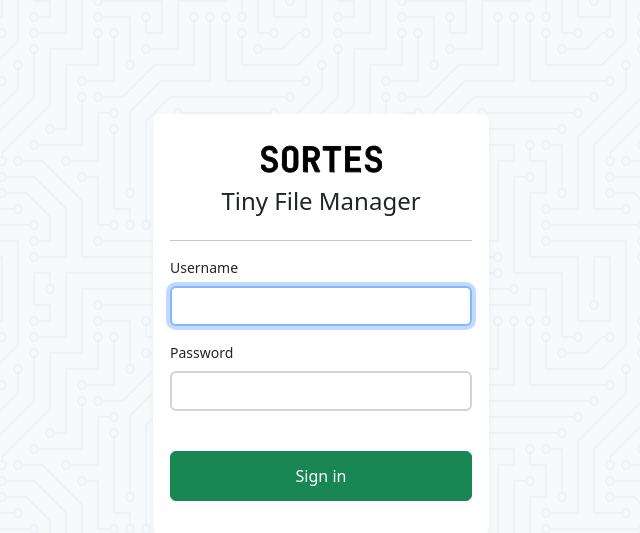
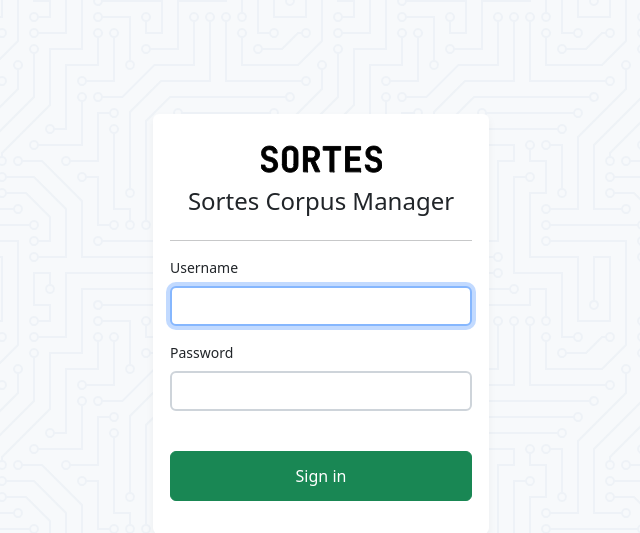
Before and after one commit to hiram-labs/sortes, a PHP site: page / in a window 1280 px wide. Shown: the top 533 px of the page, without its empty margins (319-959 px from the left). Run offline with PHP 8.4, Linux system fonts and the light colour scheme.

Commit message:
feat: add sortes customisation

```diff
--- a/ui/config.php
+++ b/ui/config.php
@@ -20,8 +20,8 @@
 // Users: array('Username' => 'Password', 'Username2' => 'Password2', ...)
 // Generate secure password hash - https://tinyfilemanager.github.io/docs/pwd.html
 $auth_users = array(
-    'admin' => '$2y$10$/K.hjNr84lLNDt8fTXjoI.DBp6PpeyoJ.mGwrrLuCZfAwfSAGqhOW', //admin@123
-    'user' => '$2y$10$Fg6Dz8oH9fPoZ2jJan5tZuv6Z4Kp7avtQ9bDfrdRntXtPeiMAZyGO' //12345
+    'admin' => '$2y$10$mHcgBIMrPt/3JdnxVjvQNenaiRx67fMzbP7JZj3CjyKkUfMnlN9V.', //secret
+    'guest' => '$2y$10$Fg6Dz8oH9fPoZ2jJan5tZuv6Z4Kp7avtQ9bDfrdRntXtPeiMAZyGO' //12345
 );
 
 // Readonly users
--- a/ui/index.php
+++ b/ui/index.php
@@ -3,6 +3,9 @@
 $CONFIG = '{"lang":"en","error_reporting":false,"show_hidden":false,"hide_Cols":false,"theme":"light"}';
 
 /**
+ *        *** CREDIT ***
+ *
+ *
  * H3K | Tiny File Manager V2.5.3
  * @author CCP Programmers
  * @email ccpprogrammers@gmail.com
@@ -14,7 +17,7 @@
 define('VERSION', '2.5.3');
 
 //Application Title
-define('APP_TITLE', 'Tiny File Manager');
+define('APP_TITLE', 'Sortes Corpus Manager');
 
 // --- EDIT BELOW CONFIGURATION CAREFULLY ---
 
@@ -2203,10 +2206,10 @@
                     <a href="javascript:document.getElementById('a-copy').click();" class="btn btn-small btn-outline-primary btn-2"><i class="fa fa-files-o"></i> <?php echo lng('Copy') ?> </a></li>
             </ul>
         </div>
-        <div class="col-3 d-none d-sm-block"><a href="https://tinyfilemanager.github.io" target="_blank" class="float-right text-muted">Tiny File Manager <?php echo VERSION; ?></a></div>
+        <!-- <div class="col-3 d-none d-sm-block"><a href="https://tinyfilemanager.github.io" target="_blank" class="float-right text-muted">Tiny File Manager <?php echo VERSION; ?></a></div>
         <?php else: ?>
             <div class="col-12"><a href="https://tinyfilemanager.github.io" target="_blank" class="float-right text-muted">Tiny File Manager <?php echo VERSION; ?></a></div>
-        <?php endif; ?>
+        <?php endif; ?> -->
     </div>
 </form>
 
@@ -3542,7 +3545,7 @@
                             <?php if (!FM_READONLY): ?>
                             <a title="<?php echo lng('Settings') ?>" class="dropdown-item nav-link" href="?p=<?php echo urlencode(FM_PATH) ?>&amp;settings=1"><i class="fa fa-cog" aria-hidden="true"></i> <?php echo lng('Settings') ?></a>
                             <?php endif ?>
-                            <a title="<?php echo lng('Help') ?>" class="dropdown-item nav-link" href="?p=<?php echo urlencode(FM_PATH) ?>&amp;help=2"><i class="fa fa-exclamation-circle" aria-hidden="true"></i> <?php echo lng('Help') ?></a>
+                            <!-- <a title="<?php echo lng('Help') ?>" class="dropdown-item nav-link" href="?p=<?php echo urlencode(FM_PATH) ?>&amp;help=2"><i class="fa fa-exclamation-circle" aria-hidden="true"></i> <?php echo lng('Help') ?></a> -->
                             <a title="<?php echo lng('Logout') ?>" class="dropdown-item nav-link" href="?logout=1"><i class="fa fa-sign-out" aria-hidden="true"></i> <?php echo lng('Logout') ?></a>
                         </div>
                     </li>
@@ -4175,7 +4178,7 @@
     global $lang;
 
     // English Language
-    $tr['en']['AppName']        = 'Tiny File Manager';      $tr['en']['AppTitle']           = 'File Manager';
+    $tr['en']['AppName']        = 'Sortes';                 $tr['en']['AppTitle']           = 'Sortes Corpus Manager';
     $tr['en']['Login']          = 'Sign in';                $tr['en']['Username']           = 'Username';
     $tr['en']['Password']       = 'Password';               $tr['en']['Logout']             = 'Sign Out';
     $tr['en']['Move']           = 'Move';                   $tr['en']['Copy']               = 'Copy';
```
